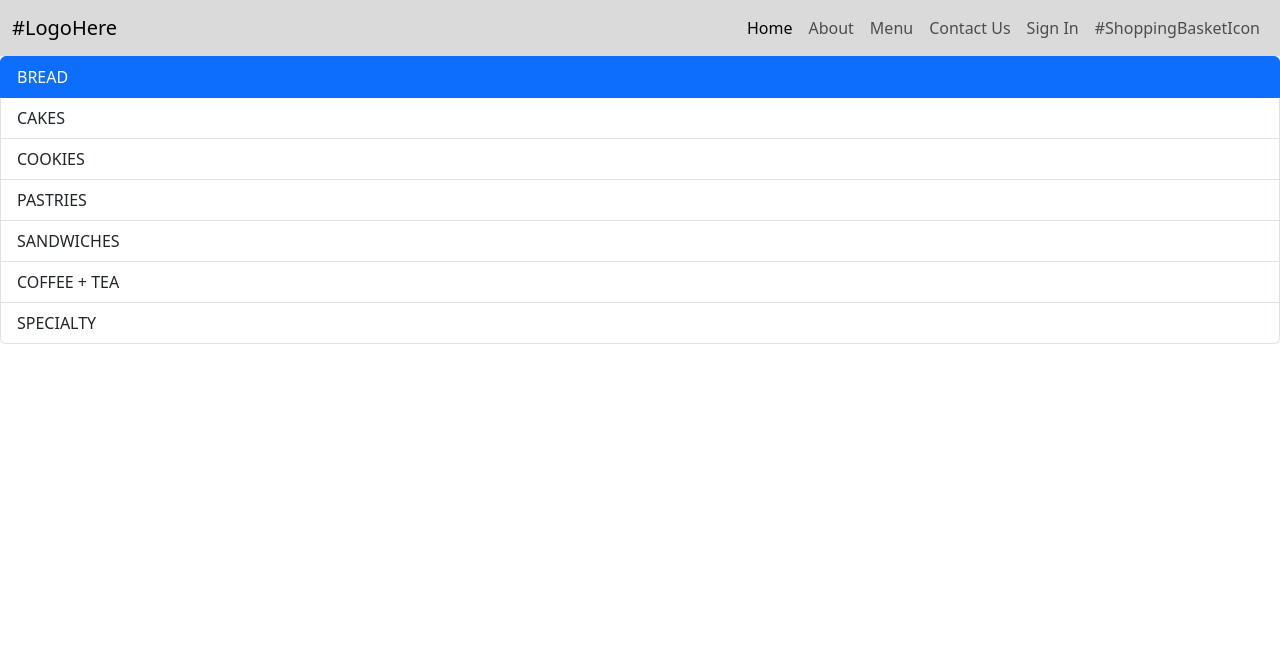
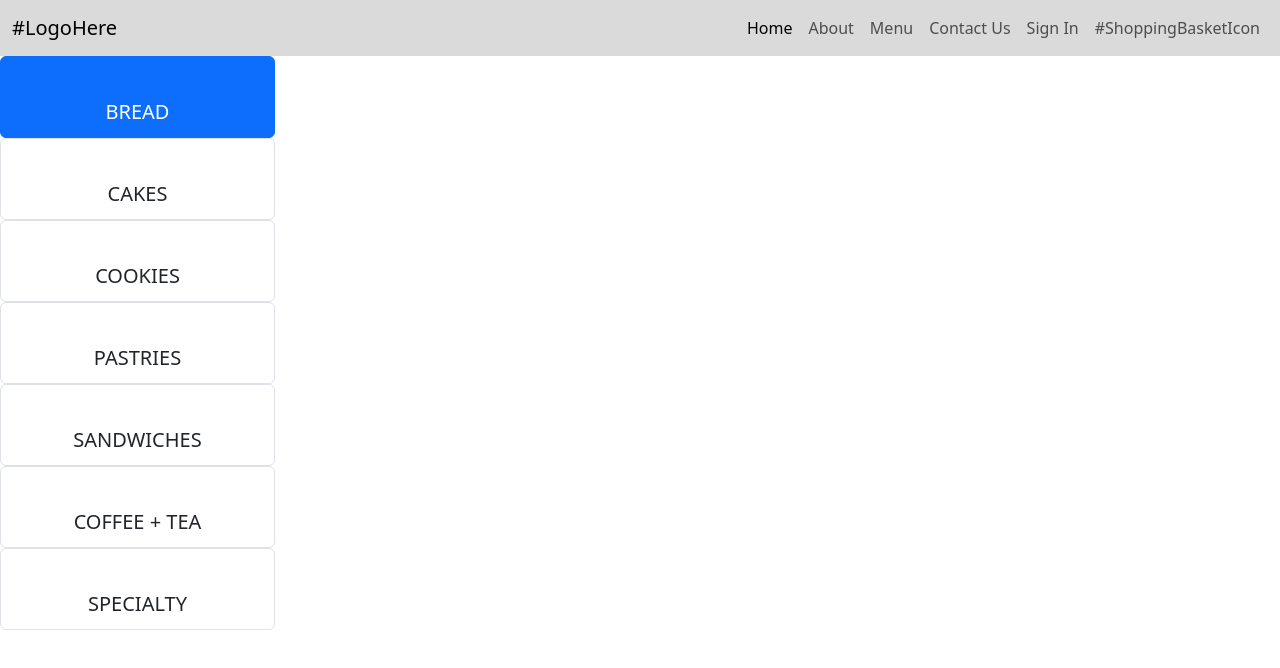
Before and after one commit to Nikansha-M/flour-power, a React (Create React App) app: page / in a window 1280 px wide. Shown: the top 668 px of the page. Built offline with nearby package versions, Linux system fonts and the light colour scheme.

Commit message:
categories styling done

```diff
--- a/src/MenuCategories.jsx
+++ b/src/MenuCategories.jsx
@@ -6,13 +6,13 @@ class MenuCategories extends Component {
         return(
             <React.Fragment>
                 <ul className="list-group">
-                    <li className="list-group-item active" aria-current="true">BREAD</li>
-                    <li className="list-group-item">CAKES</li>
-                    <li className="list-group-item">COOKIES</li>
-                    <li className="list-group-item">PASTRIES</li>
-                    <li className="list-group-item">SANDWICHES</li>
-                    <li className="list-group-item">COFFEE + TEA</li>
-                    <li className="list-group-item">SPECIALTY</li>
+                    <a href='#'><li className="list-group-item active rounded" aria-current="true">BREAD</li></a>
+                    <a href='#'><li className="list-group-item rounded">CAKES</li></a>
+                    <a href='#'><li className="list-group-item rounded">COOKIES</li></a>
+                    <a href='#'><li className="list-group-item rounded">PASTRIES</li></a>
+                    <a href='#'><li className="list-group-item rounded">SANDWICHES</li></a>
+                    <a href='#'><li className="list-group-item rounded">COFFEE + TEA</li></a>
+                    <a href='#'><li className="list-group-item rounded">SPECIALTY</li></a>
                 </ul>
             </React.Fragment>
         )
--- a/src/index.css
+++ b/src/index.css
@@ -1,4 +1,15 @@
-.navbar-style
-{
+.navbar-style {
   background-color: rgba(165, 164, 164, 0.406) !important;
 }
+
+.list-group-item {
+  width: 275px;
+  height: 6vw;
+  font-size: 2.5vh;
+  text-align: center;
+  padding: 40px;
+}
+
+a {
+  text-decoration: none;
+}
```
Also changed, not shown: src/App.css (deleted, +0 -38 lines), src/setupTests.js (deleted, +0 -5 lines), 1 other file (tests, documents, lock files or other folders).
